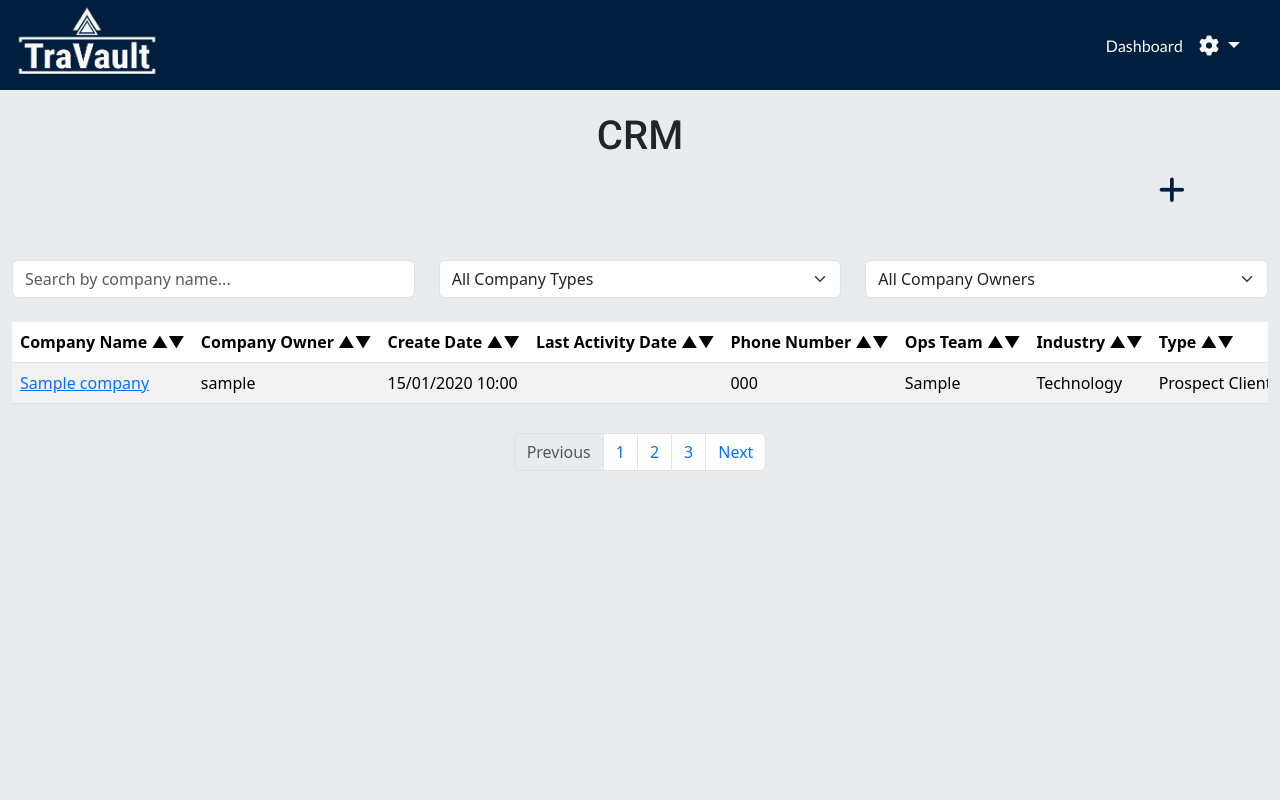
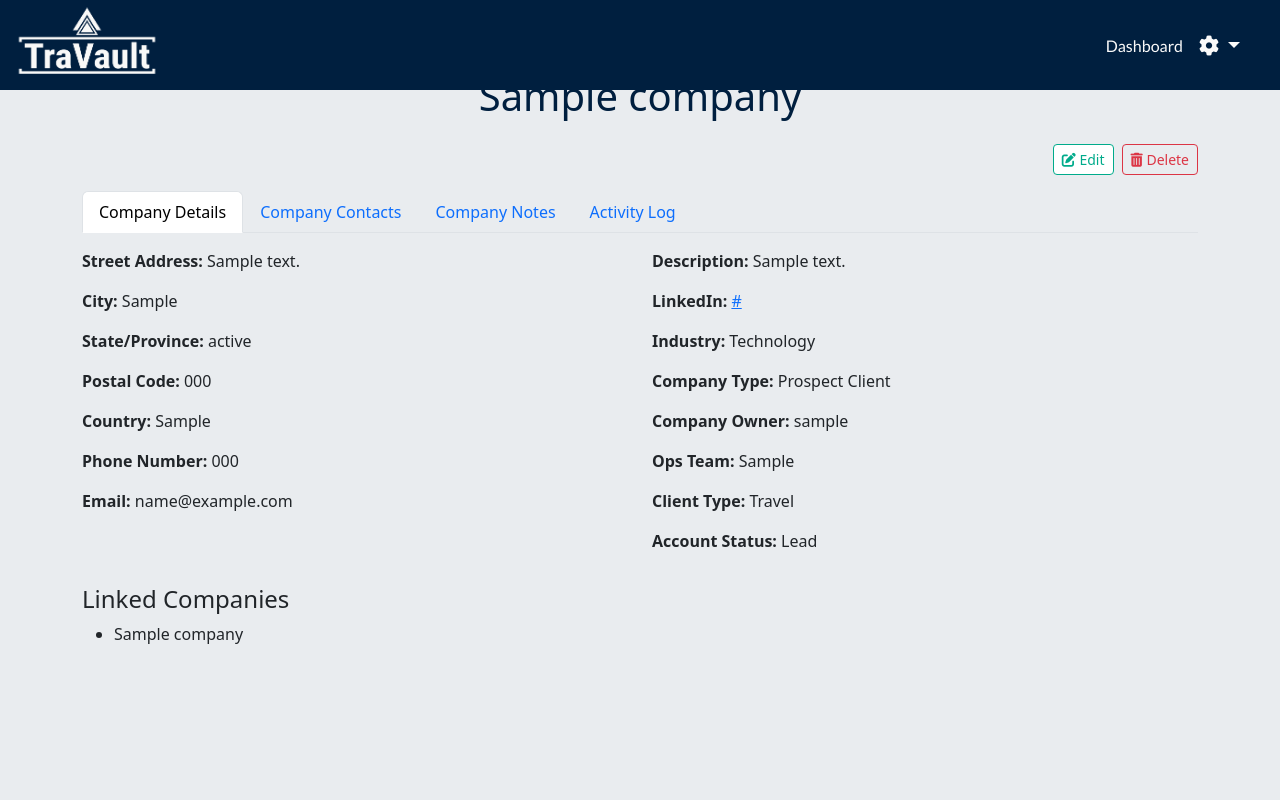
Before and after one commit to Ty-Thetravelguy/travault-v2-mp4, a Django app: page /crm/company/1/ in a window 1280 px wide. Run offline with Django 5.2, Linux system fonts and the light colour scheme; a user stored in the database is signed in; tables that the repository leaves empty hold one stand-in row (values such as "Sample post"); parts of the project's set-up code (start-up, migrations or seed data) failed here and were passed over; some libraries are stand-ins or nearby versions.

Commit message:
Added company_details, edit_compay and delete_company htmls, views and urls

```diff
--- /dev/null
+++ b/travault_crm/crm/templates/crm/company_detail.html
@@ -0,0 +1,94 @@
+{% extends "base.html" %}
+{% load static %}
+
+{% block content %}
+<div class="container-fluid full-height-bg py-5 bg-gray-200">
+    <div class="container mt-4">
+        <div class="text-center mb-4">
+            <h1 class="project-primary-color">{{ company.company_name }}</h1>
+        </div>
+
+        {% if user.user_type == 'admin' or user.user_type == 'sales' %}
+        <div class="d-flex justify-content-end mb-3">
+            <a href="{% url 'crm:edit_company' pk=company.id %}" class="btn btn-green btn-sm me-2">
+                <i class="fas fa-edit"></i> Edit
+            </a>
+            <form action="{% url 'crm:delete_company' pk=company.id %}" method="post" style="display: inline;">
+                {% csrf_token %}
+                <button type="submit" class="btn btn-outline-danger btn-sm">
+                    <i class="fas fa-trash-alt"></i> Delete
+                </button>
+            </form>
+        </div>
+        {% endif %}
+
+        <ul class="nav nav-tabs" id="companyTabs" role="tablist">
+            <li class="nav-item" role="presentation">
+                <button class="nav-link active" id="details-tab" data-bs-toggle="tab" data-bs-target="#details"
+                    type="button" role="tab" aria-controls="details" aria-selected="true">Company Details</button>
+            </li>
+            <li class="nav-item" role="presentation">
+                <button class="nav-link" id="contacts-tab" data-bs-toggle="tab" data-bs-target="#contacts" type="button"
+                    role="tab" aria-controls="contacts" aria-selected="false">Company Contacts</button>
+            </li>
+            <li class="nav-item" role="presentation">
+                <button class="nav-link" id="notes-tab" data-bs-toggle="tab" data-bs-target="#notes" type="button"
+                    role="tab" aria-controls="notes" aria-selected="false">Company Notes</button>
+            </li>
+            <li class="nav-item" role="presentation">
+                <button class="nav-link" id="activity-tab" data-bs-toggle="tab" data-bs-target="#activity" type="button"
+                    role="tab" aria-controls="activity" aria-selected="false">Activity Log</button>
+            </li>
+        </ul>
+
+        <div class="tab-content mt-3" id="companyTabContent">
+            <div class="tab-pane fade show active" id="details" role="tabpanel" aria-labelledby="details-tab">
+                <div class="row">
+                    <div class="col-md-6">
+                        <p><strong>Street Address:</strong> {{ company.street_address }}</p>
+                        <p><strong>City:</strong> {{ company.city }}</p>
+                        <p><strong>State/Province:</strong> {{ company.state_province }}</p>
+                        <p><strong>Postal Code:</strong> {{ company.postal_code }}</p>
+                        <p><strong>Country:</strong> {{ company.country }}</p>
+                        <p><strong>Phone Number:</strong> {{ company.phone_number }}</p>
+                        <p><strong>Email:</strong> {{ company.email }}</p>
+                    </div>
+                    <div class="col-md-6">
+                        <p><strong>Description:</strong> {{ company.description }}</p>
+                        <p><strong>LinkedIn:</strong> <a href="{{ company.linkedin_social_page }}"
+                                target="_blank">{{ company.linkedin_social_page }}</a></p>
+                        <p><strong>Industry:</strong> {{ company.industry }}</p>
+                        <p><strong>Company Type:</strong> {{ company.get_company_type_display }}</p>
+                        <p><strong>Company Owner:</strong> {{ company.company_owner }}</p>
+                        <p><strong>Ops Team:</strong> {{ company.ops_team }}</p>
+                        <p><strong>Client Type:</strong> {{ company.get_client_type_display }}</p>
+                        <p><strong>Account Status:</strong> {{ company.get_account_status_display }}</p>
+                    </div>
+                </div>
+                {% if company.linked_companies.exists %}
+                <div class="mt-3">
+                    <h4>Linked Companies</h4>
+                    <ul>
+                        {% for linked_company in company.linked_companies.all %}
+                        <li>{{ linked_company.company_name }}</li>
+                        {% endfor %}
+                    </ul>
+                </div>
+                {% endif %}
+            </div>
+            <div class="tab-pane fade" id="contacts" role="tabpanel" aria-labelledby="contacts-tab">
+                <!-- Company Contacts content will go here -->
+                <p>Company Contacts information will be displayed here.</p>
+            </div>
+            <div class="tab-pane fade" id="notes" role="tabpanel" aria-labelledby="notes-tab">
+                <!-- Company Notes content will go here -->
+                <p>Company Notes will be displayed here.</p>
+            </div>
+            <div class="tab-pane fade" id="activity" role="tabpanel" aria-labelledby="activity-tab">
+                <!-- Activity Log content will go here -->
+                <p>Activity Log will be displayed here.</p>
+            </div>
+        </div>
+    </div>
+</div>
+{% endblock %}
--- a/travault_crm/crm/templates/crm/index.html
+++ b/travault_crm/crm/templates/crm/index.html
@@ -53,7 +53,7 @@
                 <tbody>
                     {% for company in companies %}
                     <tr>
-                        <td><a href="{% url 'crm:company_detail' company.id %}">{{ company.company_name }}</a></td>
+                        <td><a href="{% url 'crm:company_detail' pk=company.pk %}">{{ company.company_name }}</a></td>
                         <td>{{ company.company_owner }}</td>
                         <td>{{ company.create_date|date:"d/m/Y H:i" }}</td>
                         <td>{{ company.last_activity_date|date:"d/m/Y" }}</td>
--- a/travault_crm/crm/urls.py
+++ b/travault_crm/crm/urls.py
@@ -7,8 +7,11 @@ app_name = 'crm'
 
 urlpatterns = [
     path('', views.crm_index, name='index'),
-    path('company/<int:company_id>/', views.company_detail, name='company_detail'),
     path('add_company/', views.add_company, name='add_company'),
     path('fetch-company-data/', views.fetch_company_data, name='fetch_company_data'),
     path('search-companies/', views.search_companies, name='search_companies'),
+    path('company/<int:pk>/', views.company_detail, name='company_detail'),
+    path('company/<int:pk>/edit/', views.edit_company, name='edit_company'),
+    path('company/<int:pk>/delete/', views.delete_company, name='delete_company'),
+
 ]
--- a/travault_crm/crm/views.py
+++ b/travault_crm/crm/views.py
@@ -32,16 +32,41 @@ def crm_index(request):
     return render(request, 'crm/index.html', context)
 
 @login_required
-def company_detail(request, company_id):
-    # Fetch the company object based on the provided company_id and linked to the user's agency
-    agency = request.user.agency
-    company = get_object_or_404(Company, id=company_id, agency=agency)
+def company_detail(request, pk):
+    company = get_object_or_404(Company, pk=pk, agency=request.user.agency)
 
     # Fetch all companies to keep the company list visible as well
-    companies = Company.objects.filter(agency=agency)
+    companies = Company.objects.filter(agency=request.user.agency)
 
-    # Pass both the specific company and the list of companies
-    return render(request, 'crm/index.html', {'companies': companies, 'selected_company': company})
+    context = {
+        'company': company,
+        'companies': companies,
+        'selected_company': company
+    }
+    return render(request, 'crm/company_detail.html', context)
+
+
+@login_required
+def edit_company(request, pk):
+    company = get_object_or_404(Company, pk=pk, agency=request.user.agency)
+    if request.method == 'POST':
+        form = CompanyForm(request.POST, instance=company, agency=request.user.agency)
+        if form.is_valid():
+            form.save()
+            return redirect('crm:company_detail', pk=company.pk)
+    else:
+        form = CompanyForm(instance=company, agency=request.user.agency)
+    return render(request, 'crm/edit_company.html', {'form': form, 'company': company})
+
+
+@login_required
+def delete_company(request, pk):
+    company = get_object_or_404(Company, pk=pk, agency=request.user.agency)
+    if request.method == 'POST':
+        company.delete()
+        return redirect('crm:index')
+    return render(request, 'crm/delete_company_confirm.html', {'company': company})
+
 
 
 @login_required
```
Also changed, not shown: travault_crm/crm/templates/crm/delete_company.html (added, +14 -0 lines), travault_crm/crm/templates/crm/edit_company.html (added, +13 -0 lines).
